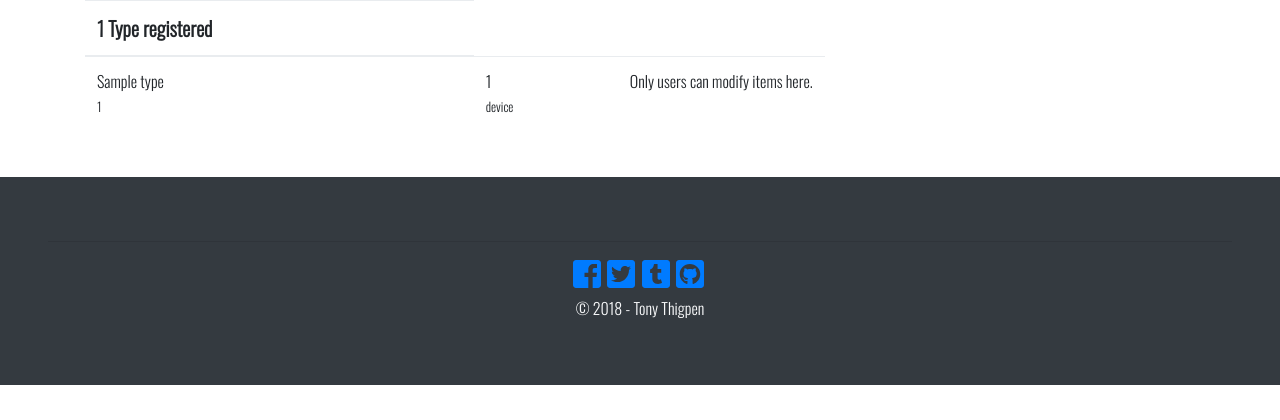
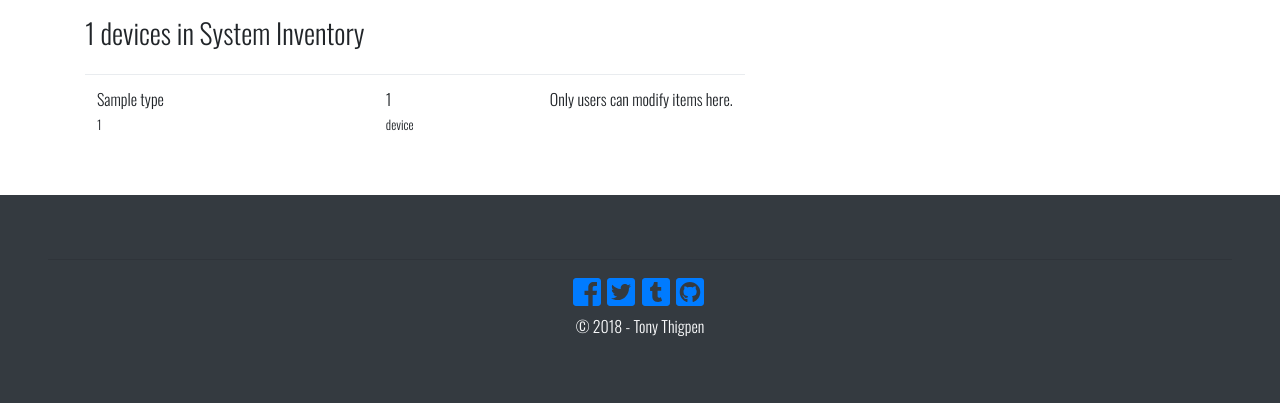
Before and after one commit to Phantom-Hex/SerialF, a Django app: template Serial/templates/extra/type_list.html in a window 1280 px wide. Shown: the part 56-476 px from the top of the page. Run offline with Django 3.2, Linux system fonts and the light colour scheme; the template is opened without the code that fills it: most values are stand-ins (such as "Sample title", 1, 10 or a date in 2020); some libraries are stand-ins or nearby versions.

Commit message:
Consistency update.

```diff
--- a/Serial/templates/extra/device_list.html
+++ b/Serial/templates/extra/device_list.html
@@ -4,11 +4,11 @@
 {% endblock %}
 {% block content %}
     <div>
-        <p class="lead py-3">{{ devices.count }} devices in System Inventory<br>
+        <h3 class="py-3">{{ devices.count }} devices in System Inventory<br>
             {% if user.is_authenticated %}
-                <a class="btn btn-outline-primary btn-sm" href="{% url 'device-create' %}">Create</a>
+                <a class="btn btn-outline-primary btn-sm mt-3" href="{% url 'device-create' %}">Create</a>
             {% endif %}
-        </p>
+        </h3>
     </div>
     <div class="row">
         <div class="col-sm-3 col-md-3 col-lg-3">
--- a/Serial/templates/extra/type_list.html
+++ b/Serial/templates/extra/type_list.html
@@ -3,18 +3,14 @@
     Type Listing
 {% endblock %}
 {% block content %}
+    <div>
+        <h3 class="py-3">{{ types.count }} devices in System Inventory<br>
+            {% if user.is_authenticated %}
+                <a class="btn btn-outline-primary btn-sm mt-3" href="{% url 'type-create' %}">Create</a>
+            {% endif %}
+        </h3>
+    </div>
     <table class="table table-hover">
-        <thead class="lead">
-        <tr>
-            {% with counter=types.count %}
-                <th>{{ counter }} Type{{ counter|pluralize }} registered<br/>
-            {% endwith %}
-            {% if user.is_authenticated %}
-                <a class="btn btn-sm btn-outline-primary" href="{% url 'type-create' %}">Create</a>
-            {% endif %}
-            </th>
-        </tr>
-        </thead>
         {% for type in types %}
             <tr class="text-justify align-middle">
                 <td class="">{{ type.type_name }} <br>
```
